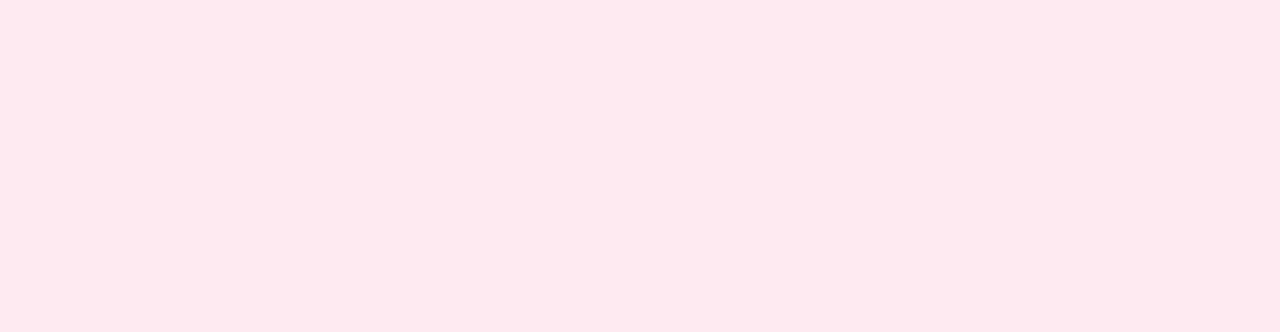
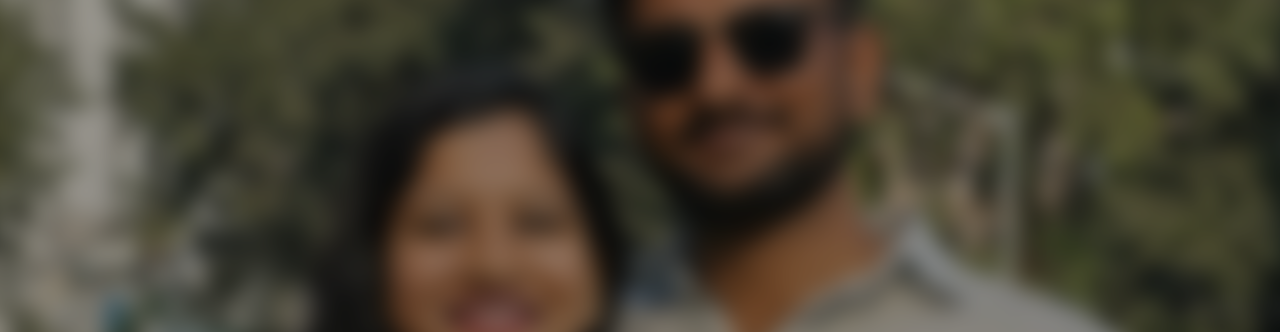
Before and after one commit to White7007/unpredectible, a plain HTML site: page index.html in a window 1280 px wide. Shown: the top 332 px of the page. Drawn offline with Linux system fonts and the light colour scheme.

Commit message:
Update index.html

```diff
--- a/index.html
+++ b/index.html
@@ -37,7 +37,7 @@
             content: "";
             position: absolute;
             top: 0; left: 0; right: 0; bottom: 0;
-            background-image: url('');
+            background-image: url('WhatsApp Image 2026-01-16 at 9.57.45 PM.jpeg');
             background-size: cover;
             background-position: center;
             filter: blur(10px) brightness(0.6);
```
